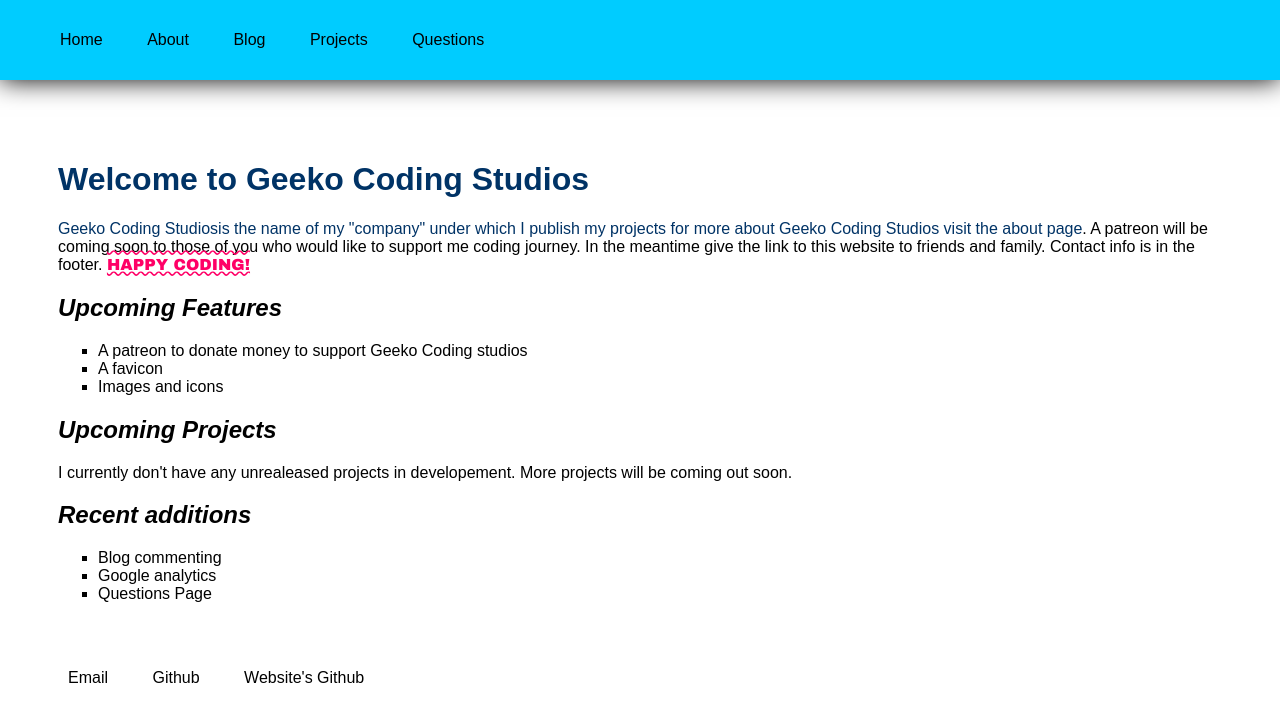
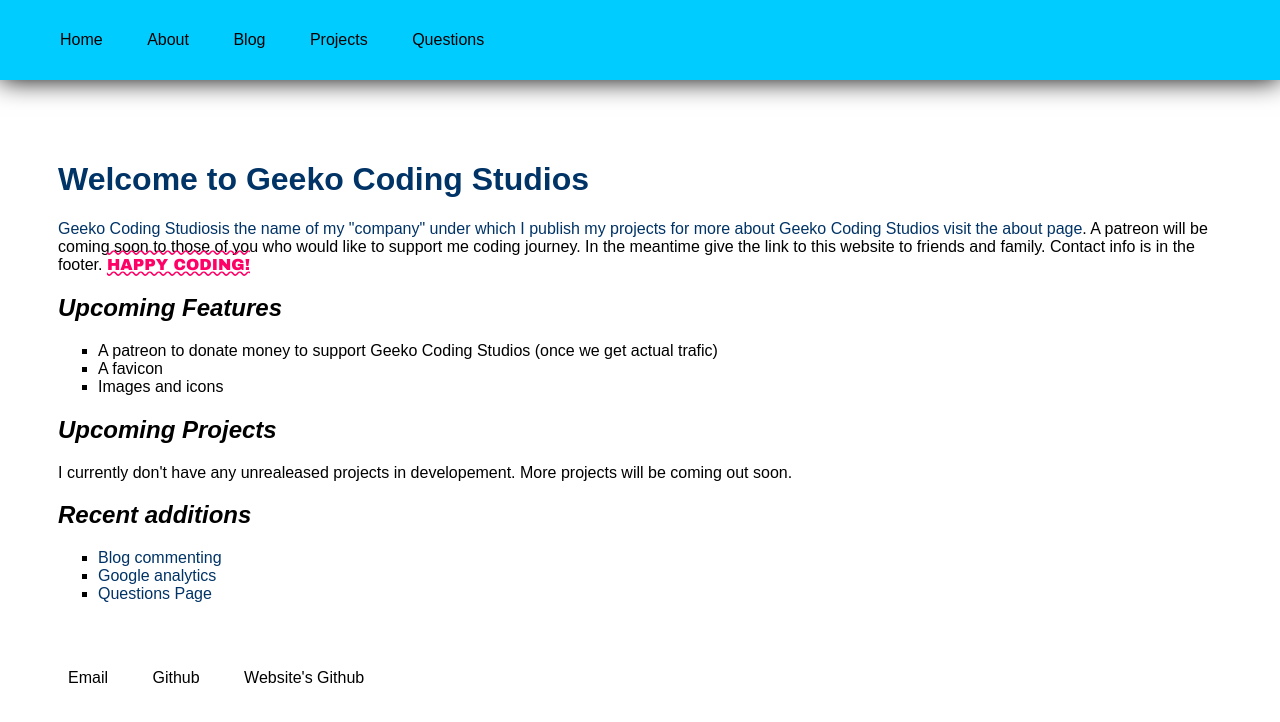
Before and after one commit to Geeko/geeko.github.io, a Jekyll site: the page built from index.html, in a window 1280 px wide. Shown: the top 722 px of the page. Built offline with Jekyll 4.4.1, drawn with Linux system fonts in a browser that asks for light colours; part of the change alters nothing that is shown.

Commit message:
Update index.html

```diff
--- a/index.html
+++ b/index.html
@@ -11,7 +11,7 @@ title: Geeko Homepage
 
 	<h2><em>Upcoming Features</em></h2>
 		<ul style="list-style-type:square;">
-			<li>A patreon to donate money to support Geeko Coding studios</li>
+			<li>A patreon to donate money to support Geeko Coding Studios (once we get actual trafic)</li>
 			<li>A favicon</li>
 			<li>Images and icons</li>
 		</ul>
@@ -22,9 +22,9 @@ title: Geeko Homepage
 		</ul> -->
 	<h2><em>Recent additions</em></h2>
 		<ul style="list-style-type:square;">
-			<li>Blog commenting</li>
-			<li>Google analytics</li>
-			<li>Questions Page</li>
+			<li><a href="/blog/2019/11/09/Commenting-Added!">Blog commenting</a></li>
+			<li><a href="https://google.com/analytics">Google analytics</a></li>
+			<li><a href="/questions">Questions Page</a></li>
 
 
 </div><!-- /.blurb -->
```
